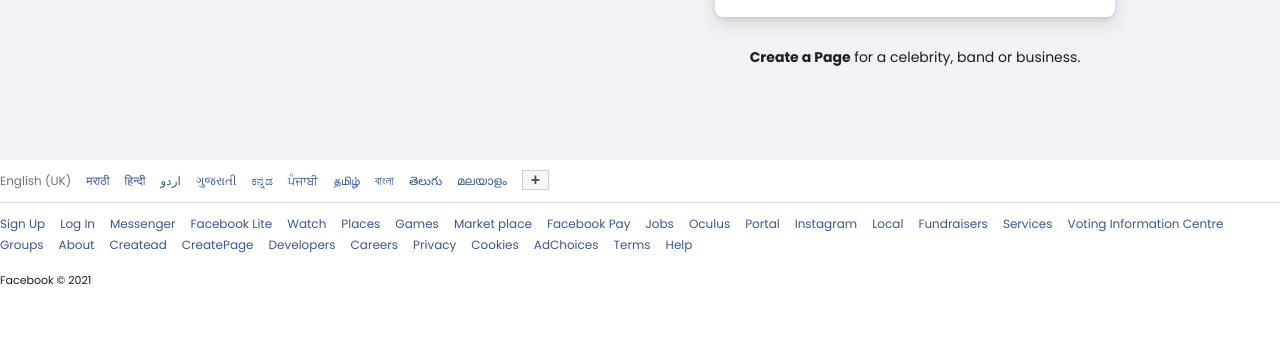
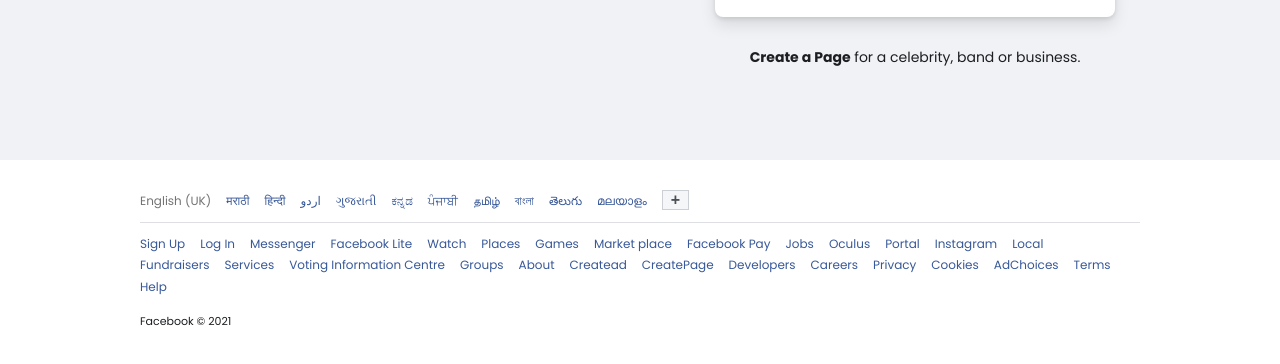
Before and after one commit to Yuvrajsingh7798/projectFb, a plain HTML site: page index.html in a window 1280 px wide. Shown: the part 400-764 px from the top of the page. Drawn offline with Linux system fonts and the light colour scheme.

Commit message:
Update index.html

```diff
--- a/index.html
+++ b/index.html
@@ -32,7 +32,7 @@
         </div>
     </main>
     <footer>
-        <div class="footer contents">
+        <div class="footer-contents">
             <ol>
                 <li>English (UK)</li>
                 <li><a href="#">मराठी </a></li>
```
